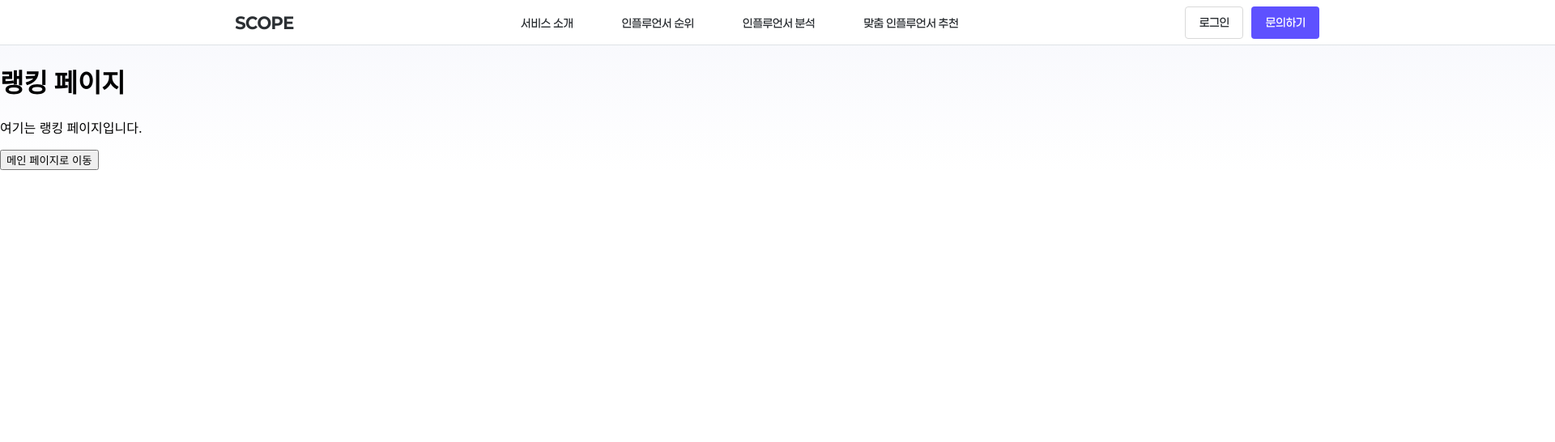
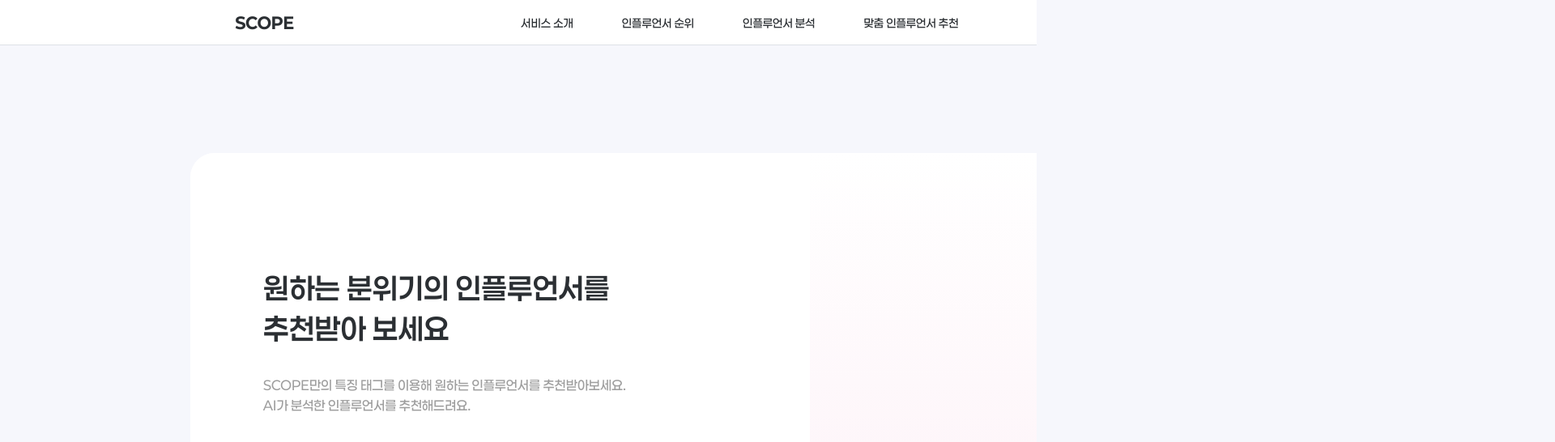
Before and after one commit to HSU-SCOPE-capstone2025/frontend, a React (Create React App) app in the folder scope-fe-capstone/: page /Recommendation in a window 1280 px wide. Shown: the top 546 px of the page at 81% size, 1920 px wide, since content can reach past the window. Built offline with nearby package versions, Linux system fonts and the light colour scheme.

Commit message:
추천 페이지 카테고리 완성

```diff
--- a/scope-fe-capstone/src/Recommendation/components/Recommendation.jsx
+++ b/scope-fe-capstone/src/Recommendation/components/Recommendation.jsx
@@ -1,17 +1,78 @@
-import React from "react";
+import React, { useState } from "react";
 import { useNavigate } from "react-router-dom";
+import "../css/recommedation.css";
 
-function Recommendation() {
-    const navigate = useNavigate();
+const Recommendation = () => {
+  const categories = [
+    "뷰티", "패션", "일상 / Vlog", "먹방", "엔터테인먼트", "IT / 전자기기",
+    "스포츠", "교육", "키즈", "음악", "펫 / 동물", "인테리어",
+    "여행", "게임", "그림", "요리", "자동차 / 바이크", "기타"
+  ];
+
+  // 선택된 카테고리를 관리하는 state
+  const [selectedCategories, setSelectedCategories] = useState([]);
+
+  // 버튼 클릭 시 선택 / 해제 기능
+  const toggleCategory = (category) => {
+    setSelectedCategories(prev =>
+      prev.includes(category) ? prev.filter(c => c !== category) : [...prev, category]
+    );
+  };
 
   return (
-    <div>
-      <h1>랭킹 페이지</h1>
-      <p>여기는 랭킹 페이지입니다.</p>
-      <button onClick={() => navigate("/")}>메인 페이지로 이동</button>
+    <div className="recommendation-container">
+      {/* 메인 컨텐츠 박스 */}
+      <div className="recommedation-box">
+        {/* 왼쪽 설명 영역 */}
+        <div className="left-section">
+          <p>
+            <div className="big-text">
+              원하는 분위기의 인플루언서를
+              <br />
+              추천받아 보세요
+            </div>
+          </p>
+          <p>
+            <div className="small-text">
+              SCOPE만의 특징 태그를 이용해 원하는 인플루언서를 추천받아보세요.
+              <br />
+              AI가 분석한 인플루언서를 추천해드려요.
+            </div>
+          </p>
+        </div>
+        {/* 오른쪽 컬러 배경 */}
+        <div className="right-section"></div>
+      </div>
 
+      {/* 추천 문구 */}
+      <div className="want-a-influencer">
+        원하는 분위기의 인플루언서를 추천받아 보세요
+      </div>
+
+      {/* 마케팅 제품 카테고리 선택 박스 */}
+      <div className="first-box">
+        <div className="first-box-container">
+          <div className="first-box-title">마케팅 제품 카테고리</div>
+          <div className="first-box-content">
+            마케팅 할 제품의 카테고리를 정해주세요
+          </div>
+          </div>
+
+          {/* 카테고리 버튼 목록 */}
+          <div className="category-buttons">
+            {categories.map((category, index) => (
+              <button
+                key={index}
+                className={`category-button ${selectedCategories.includes(category) ? "selected" : ""}`}
+                onClick={() => toggleCategory(category)}
+              >
+                {category}
+              </button>
+            ))}
+        </div>
+      </div>
     </div>
   );
-}
+};
 
 export default Recommendation;
--- /dev/null
+++ b/scope-fe-capstone/src/Recommendation/css/recommedation.css
@@ -0,0 +1,158 @@
+html, body {
+    height: 100%;
+    overflow-y: auto;
+    background-color: #F6F7FC;
+  }
+
+  .recommendation-container {
+    display: flex;
+    justify-content: center;
+    flex-direction: column;
+    min-height: 120vh;
+    align-items: center;
+    width: 100%;
+    background-color: #F6F7FC;
+
+  }
+
+  .recommedation-box {
+    width: 1450px;
+    height: 565px;
+    margin-top: 133px;
+    border-radius: 30px;
+    background-color: #FFF;
+    display: flex;
+    flex-direction: row;
+    overflow: hidden;
+  }
+
+  .left-section {
+    flex: 1;
+    display: flex;
+    flex-direction: column;
+    justify-content: center;
+    padding: 40px;
+    background-color: #ffffff;
+  }
+
+  .right-section {
+    flex: 1;
+    background: linear-gradient(180deg, #FFF 0.01%, #FDF1F7 100%);
+  }
+
+  .big-text {
+    color: #2B2F33;
+    font-feature-settings: 'liga' off, 'clig' off;
+    font-family: Paperlogy;
+    font-size: 36px;
+    font-weight: 600;
+    line-height: 50px;
+    margin-bottom: 150px;
+    margin-left: 50px;
+  }
+
+  .small-text {
+    color: #9E9E9E;
+    font-feature-settings: 'liga' off, 'clig' off;
+    font-family: Paperlogy;
+    font-size: 16px;
+    font-weight: 500;
+    line-height: 25px;
+    margin-top: -150px;
+    margin-left: 50px;
+  }
+
+  .want-a-influencer {
+    color: #2B2F33;
+    text-align: center;
+    font-feature-settings: 'liga' off, 'clig' off;
+    font-family: Paperlogy;
+    font-size: 32px;
+    font-weight: 500;
+    line-height: normal;
+    margin-top: 231px;
+    margin-bottom: 66px;
+  }
+
+  .first-box {
+    display: flex;
+    flex-direction: row;
+    width: 1450px;
+    height: 315px;
+    flex-shrink: 0;
+    border-radius: 20px;
+    background-color: #fff;
+    margin-top: 30px;
+    padding: 20px;
+
+  }
+
+
+  .first-box-container{
+    width: 555px;
+  }
+  .first-box-title {
+    color: #2B2F33;
+    font-feature-settings: 'liga' off, 'clig' off;
+    font-family: Paperlogy;
+    font-size: 24px;
+    font-style: normal;
+    font-weight: 500;
+    line-height: normal;
+    margin-top: 131px;
+    margin-left: 94px;
+  }
+
+  .first-box-content {
+    color: #9E9E9E;
+    font-feature-settings: 'liga' off, 'clig' off;
+    font-family: Paperlogy;
+    font-size: 16px;
+    font-style: normal;
+    font-weight: 500;
+    line-height: normal;
+    margin-left: 94px;
+
+  }
+
+  .category-buttons {
+    width: 1000px;
+    height: 150px;
+    display: flex;
+    flex-wrap: wrap;
+    gap: 10px;
+    margin-top: 70px;
+  }
+
+  .category-button {
+    display: flex;
+    height: 40px;
+    border-radius: 30px;
+    border: 1px solid #D0D0D0;
+    background: #FFF;
+    flex-direction: column;
+    justify-content: center;
+    flex-shrink: 0;
+    color: #2B2F33;
+    text-align: center;
+    font-feature-settings: 'liga' off, 'clig' off;
+    font-family: Paperlogy;
+    font-size: 20px;
+    font-style: normal;
+    font-weight: 500;
+    line-height: normal;
+    padding-left: 34px;
+    padding-right: 34px;
+  }
+
+  /* 선택된 버튼의 스타일 변경 */
+  .category-button.selected {
+    background-color: #fee2e2;
+    border-color: #ff809f;
+    color: #d62767;
+    font-weight: bold;
+  }
+
+  .category-button:hover {
+    background-color: #fee2e2;
+  }
```
